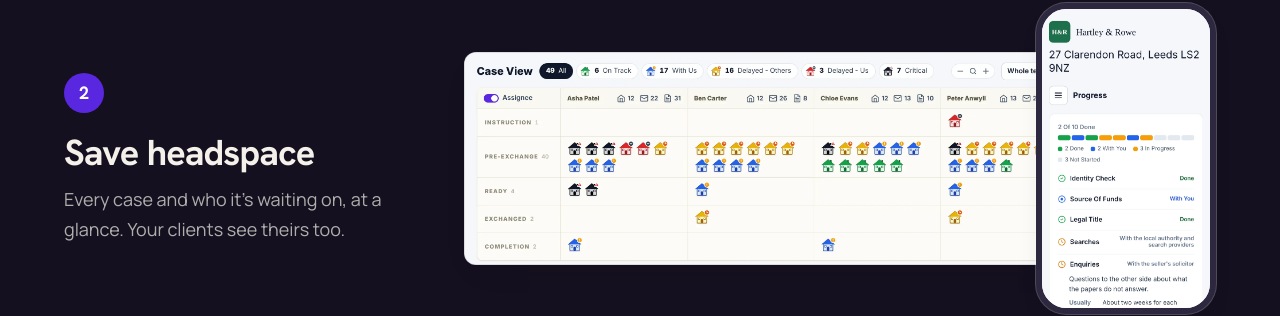
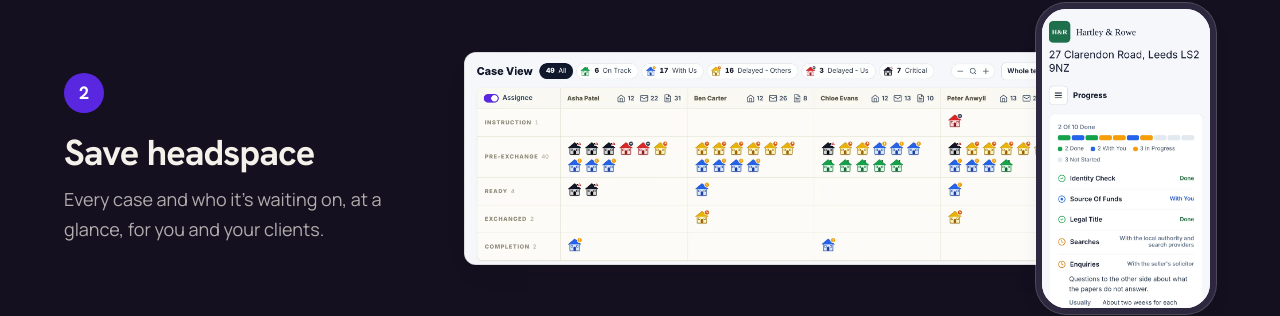
Before and after one commit to panwyll/case-lightning, a Next.js app: page /conveyi in a window 1280 px wide. Shown: the part 3473-3789 px from the top of the page. Built offline with nearby package versions, Linux system fonts and the light colour scheme; no server answers.

Commit message:
Landing: Save Headspace, for you and your clients
Co-Authored-By: Claude Opus 5.5 <noreply@anthropic.com>
Claude-Session: https://claude.ai/code/session_01ENxd8iCZjhhxKm8BJpVMKX

```diff
--- a/app/conveyi/page.tsx
+++ b/app/conveyi/page.tsx
@@ -24,7 +24,7 @@ const how: Array<{ title: string; line: string; shot: Screen; phone?: Screen }>
   },
   {
     title: 'Save headspace',
-    line: 'Every case and who it’s waiting on, at a glance. Your clients see theirs too.',
+    line: 'Every case and who it’s waiting on, at a glance, for you and your clients.',
     shot: { src: '/product/app-board.webp', width: 2300, height: 792, alt: 'Case View: every live case as a house on a board of stages (instruction, pre-exchange, ready, exchanged, completion) by fee earner, coloured On Track, With Us, Delayed - Others, Delayed - Us or Critical, with the count of each along the top.' },
     phone: { src: '/product/app-portal.webp', width: 1170, height: 2500, phone: true, alt: 'A client’s portal on a phone, in a made-up firm’s logo and colour: the parts of their purchase side by side, done, with the client, or in progress, and the enquiries with the seller’s solicitor, usually two weeks a round, expected by a date.' },
   },
```
